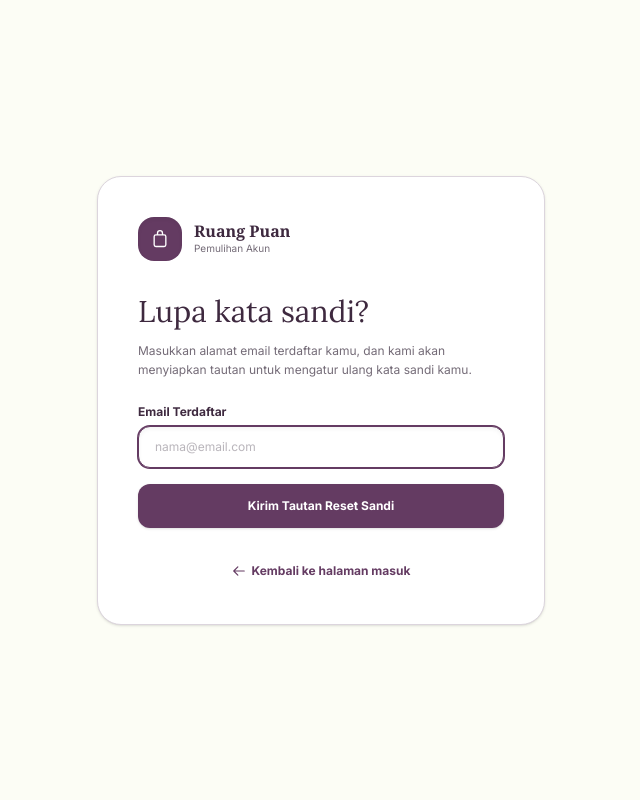
After one commit to Yudahenry/Ruang-Puan, a Laravel app: page /forgot-password in a window 1280 px wide. The commit adds this page. Shown: the whole page, without its empty margins (319-959 px from the left). Run offline with Laravel 12, Linux system fonts and the light colour scheme; style sheets or scripts are compiled from the project's sources.

Commit message:
fix lupa password

```diff
--- /dev/null
+++ b/resources/views/auth/forgot-password.blade.php
@@ -0,0 +1,83 @@
+<!DOCTYPE html>
+<html lang="id">
+<head>
+    <meta charset="utf-8">
+    <meta name="viewport" content="width=device-width, initial-scale=1">
+    <title>Pulihkan Kata Sandi — Ruang Puan</title>
+    <link rel="preconnect" href="https://fonts.googleapis.com">
+    <link rel="preconnect" href="https://fonts.gstatic.com" crossorigin>
+    <link href="https://fonts.googleapis.com/css2?family=Inter:wght@400;500;600;700&family=Lora:wght@400;500;600&display=swap" rel="stylesheet">
+    @vite(['resources/css/app.css', 'resources/js/app.js'])
+    <style>
+        .font-heading { font-family: 'Lora', Georgia, serif; }
+        body { font-family: 'Inter', system-ui, sans-serif; }
+        [x-cloak] { display: none !important; }
+    </style>
+</head>
+<body class="min-h-screen bg-[#FCFAF8] text-[#3E293F] antialiased flex items-center justify-center p-4 sm:p-6">
+
+<div class="max-w-md w-full bg-white rounded-3xl border border-[#DCD5DD] p-8 sm:p-10 shadow-sm">
+    <div class="flex items-center gap-3 mb-8">
+        <div class="w-11 h-11 rounded-2xl bg-[#643B62] flex items-center justify-center shadow-inner text-white">
+            <svg class="w-5 h-5" fill="none" stroke="currentColor" stroke-width="1.6" viewBox="0 0 24 24">
+                <path stroke-linecap="round" stroke-linejoin="round" d="M15 7h2a2 2 0 012 2v10a2 2 0 01-2 2H7a2 2 0 01-2-2V9a2 2 0 012-2h2m0 0V5a3 3 0 116 0v2m-6 0h6"/>
+            </svg>
+        </div>
+        <div>
+            <p class="font-serif font-bold text-base leading-tight text-[#3E293F]">Ruang Puan</p>
+            <p class="text-[10px] text-[#746B77]">Pemulihan Akun</p>
+        </div>
+    </div>
+
+    <h1 class="font-heading text-2xl sm:text-3xl mb-3 text-[#3E293F]">Lupa kata sandi?</h1>
+    <p class="text-xs text-[#746B77] mb-6 leading-relaxed">
+        Masukkan alamat email terdaftar kamu, dan kami akan menyiapkan tautan untuk mengatur ulang kata sandi kamu.
+    </p>
+
+    @if (session('status'))
+        <div class="mb-6 bg-[#EEE7F2] border border-[#DCD5DD] text-[#643B62] p-4 rounded-xl text-xs font-medium leading-relaxed">
+            <p>{{ session('status') }}</p>
+            @if (session('reset_url'))
+                <a href="{{ session('reset_url') }}" class="mt-2.5 inline-flex items-center gap-1 font-bold underline text-[#3E293F] hover:text-[#643B62] transition">
+                    Reset Kata Sandi Sekarang
+                    <svg class="w-3.5 h-3.5" fill="none" stroke="currentColor" stroke-width="2" viewBox="0 0 24 24"><path stroke-linecap="round" stroke-linejoin="round" d="M14 5l7 7m0 0l-7 7m7-7H3"/></svg>
+                </a>
+            @endif
+        </div>
+    @endif
+
+    @if ($errors->any())
+        <div class="mb-6 bg-[#F6DEDC] border border-[#B3261E]/30 text-[#B3261E] p-4 rounded-2xl text-xs shadow-sm">
+            <ul class="list-disc list-inside space-y-1">
+                @foreach ($errors->all() as $error)
+                    <li>{{ $error }}</li>
+                @endforeach
+            </ul>
+        </div>
+    @endif
+
+    <form method="POST" action="{{ route('password.email') }}" class="space-y-4">
+        @csrf
+        <div>
+            <label for="email" class="block text-xs font-bold text-[#3E293F] mb-1.5">Email Terdaftar</label>
+            <input id="email" type="email" name="email" value="{{ old('email') }}" required autofocus
+                   placeholder="nama@email.com"
+                   class="w-full rounded-xl border border-[#DCD5DD] bg-white px-4 py-3 text-xs text-[#3E293F] placeholder-[#746B77]/50 focus:border-[#643B62] focus:ring-1 focus:ring-[#643B62] focus:outline-none transition shadow-inner">
+        </div>
+
+        <button type="submit"
+                class="w-full py-3.5 px-4 bg-[#643B62] hover:bg-[#3E293F] text-white text-xs font-bold rounded-xl shadow-sm transition-all duration-200 active:scale-[0.98] flex items-center justify-center gap-2 mt-2">
+            Kirim Tautan Reset Sandi
+        </button>
+
+        <div class="text-center pt-4">
+            <a href="{{ route('login') }}" class="text-xs font-bold text-[#643B62] hover:underline inline-flex items-center gap-1.5">
+                <svg class="w-3.5 h-3.5" fill="none" stroke="currentColor" stroke-width="2" viewBox="0 0 24 24"><path stroke-linecap="round" stroke-linejoin="round" d="M10 19l-7-7m0 0l7-7m-7 7h18"/></svg>
+                Kembali ke halaman masuk
+            </a>
+        </div>
+    </form>
+</div>
+
+</body>
+</html>
--- a/routes/web.php
+++ b/routes/web.php
@@ -3,6 +3,10 @@
 use Illuminate\Support\Facades\Route;
 use Illuminate\Foundation\Auth\EmailVerificationRequest;
 use Illuminate\Http\Request;
+use Illuminate\Support\Facades\DB;
+use Illuminate\Support\Facades\Hash;
+use Illuminate\Support\Facades\Schema;
+use Illuminate\Support\Str;
 
 use App\Http\Controllers\Auth\RegisteredUserController;
 use App\Http\Controllers\Auth\AuthenticatedSessionController;
@@ -30,9 +34,6 @@ Route::get('/', function () {
     return view('welcome');
 });
 
-// ==========================================
-// 1. AUTHENTICATION KHUSUS ADMIN
-// ==========================================
 Route::prefix('admin')->name('admin.')->group(function () {
     Route::middleware('guest:admin')->group(function () {
         Route::get('/login', [AdminAuthController::class, 'showLoginForm'])->name('login');
@@ -44,9 +45,6 @@ Route::prefix('admin')->name('admin.')->group(function () {
     });
 });
 
-// ==========================================
-// 2. AUTHENTICATION & EMAIL VERIFICATION
-// ==========================================
 Route::middleware('guest')->group(function () {
     Route::get('register', [RegisteredUserController::class, 'create'])->name('register');
     Route::post('register', [RegisteredUserController::class, 'store']);
@@ -78,9 +76,6 @@ Route::middleware('auth')->group(function () {
         ->name('verification.send');
 });
 
-// ==========================================
-// 3. FITUR KONSULTASI (PENGGUNA)
-// ==========================================
 Route::middleware(['auth'])->prefix('konsultasi')->name('konsultasi.')->group(function () {
     Route::get('/', [KonsultasiController::class, 'index'])->name('index');
     Route::get('/pilih/{konselor}', [KonsultasiController::class, 'pilihJadwal'])->name('jadwal');
@@ -97,16 +92,10 @@ Route::middleware(['auth', 'verified'])->prefix('konsultasi')->name('konsultasi.
     Route::post('/{konsultasi}/chat/kirim', [ChatKonsultasiController::class, 'kirim'])->name('chat.kirim');
 });
 
-// ==========================================
-// 4. PUBLIC ROUTES
-// ==========================================
 Route::get('/edukasi', [EdukasiController::class, 'index'])->name('edukasi.index');
 Route::get('/edukasi/{id}', [EdukasiController::class, 'show'])->name('edukasi.show');
 Route::get('/direktori', [DirektoriController::class, 'index'])->name('direktori.index');
 
-// ==========================================
-// 5. PENGGUNA ROUTES (PELAPORAN)
-// ==========================================
 Route::middleware(['auth', 'role:pengguna'])->prefix('pelaporan')->name('pelaporan.')->group(function () {
     Route::get('/buat', [LaporanController::class, 'create'])->name('buat');
     Route::post('/', [LaporanController::class, 'store'])->name('store');
@@ -117,9 +106,6 @@ Route::middleware(['auth', 'role:pengguna'])->prefix('pelaporan')->name('pelapor
 
 Route::middleware(['auth'])->get('/pelaporan/lacak/{kode}', [LaporanController::class, 'lacak'])->name('pelaporan.lacak');
 
-// ==========================================
-// 6. ADMIN ROUTES (MANAJEMEN KONTEN & LAPORAN)
-// ==========================================
 Route::middleware(['auth:web,admin', 'role:admin'])->prefix('admin')->name('admin.')->group(function () {
     Route::prefix('laporan')->name('laporan.')->group(function () {
         Route::get('/', [AdminLaporanController::class, 'index'])->name('index');
@@ -152,9 +138,6 @@ Route::middleware(['auth:web,admin', 'role:admin'])->prefix('admin')->name('admi
 });
 Route::redirect('/verifikasi-konselor', '/admin/konselor');
 
-// ==========================================
-// 7. ROLE-BASED DASHBOARDS & REDIRECT
-// ==========================================
 Route::middleware(['auth', 'verified', 'role:pengguna'])->prefix('pengguna')->name('pengguna.')->group(function () {
     Route::get('/dashboard', [\App\Http\Controllers\Pengguna\BerandaController::class, 'index'])->name('dashboard');
     Route::get('/riwayat-konsultasi', [\App\Http\Controllers\Pengguna\RiwayatKonsultasiController::class, 'index'])->name('riwayat-konsultasi');
@@ -209,3 +192,73 @@ Route::middleware(['auth', 'verified'])->get('/dashboard', function () {
 Route::middleware(['auth', 'verified'])->get('/beranda', function () {
     return redirect()->route('pengguna.dashboard');
 })->name('beranda');
+
+Route::get('/forgot-password', function () {
+    return view('auth.forgot-password');
+})->name('password.request');
+
+Route::post('/forgot-password', function (Request $request) {
+    $request->validate(['email' => 'required|email']);
+
+    $exists = DB::table('users')->where('email', $request->email)->exists();
+
+    if (!$exists && Schema::hasTable('admins') && Schema::hasColumn('admins', 'email')) {
+        $exists = DB::table('admins')->where('email', $request->email)->exists();
+    }
+
+    if (!$exists) {
+        return back()->withErrors(['email' => 'Email tidak terdaftar di sistem.']);
+    }
+
+    $token = Str::random(64);
+
+    DB::table('password_reset_tokens')->updateOrInsert(
+        ['email' => $request->email],
+        ['token' => $token, 'created_at' => now()]
+    );
+
+    $resetUrl = url('/reset-password/' . $token . '?email=' . urlencode($request->email));
+
+    return back()->with([
+        'status' => 'Email terverifikasi! Klik tautan di bawah untuk mengatur ulang kata sandi:',
+        'reset_url' => $resetUrl
+    ]);
+})->name('password.email');
+
+Route::get('/reset-password/{token}', function (Request $request, $token) {
+    return view('auth.reset-password', [
+        'token' => $token,
+        'email' => $request->query('email')
+    ]);
+})->name('password.reset');
+
+Route::post('/reset-password', function (Request $request) {
+    $request->validate([
+        'token' => 'required',
+        'email' => 'required|email',
+        'password' => 'required|min:6|confirmed',
+    ]);
+
+    $record = DB::table('password_reset_tokens')
+        ->where('email', $request->email)
+        ->where('token', $request->token)
+        ->first();
+
+    if (!$record) {
+        return back()->withErrors(['email' => 'Token reset kata sandi tidak valid atau sudah kedaluwarsa.']);
+    }
+
+    if (DB::table('users')->where('email', $request->email)->exists()) {
+        DB::table('users')->where('email', $request->email)->update([
+            'password' => Hash::make($request->password)
+        ]);
+    } elseif (Schema::hasTable('admins') && Schema::hasColumn('admins', 'email')) {
+        DB::table('admins')->where('email', $request->email)->update([
+            'password' => Hash::make($request->password)
+        ]);
+    }
+
+    DB::table('password_reset_tokens')->where('email', $request->email)->delete();
+
+    return redirect()->route('login')->with('status', 'Kata sandi berhasil diubah! Silakan login dengan sandi baru.');
+})->name('password.update');
```
Also changed, not shown: app/Http/Controllers/Auth/RegisteredUserController.php (+26 -5 lines), resources/views/admin/dashboard.blade.php (+13 -3 lines), resources/views/auth/reset-password.blade.php (added, +48 -0 lines), database/migrations/2026_11_15_123802_create_password_reset_tokens_table.php (added), 1 other file.
